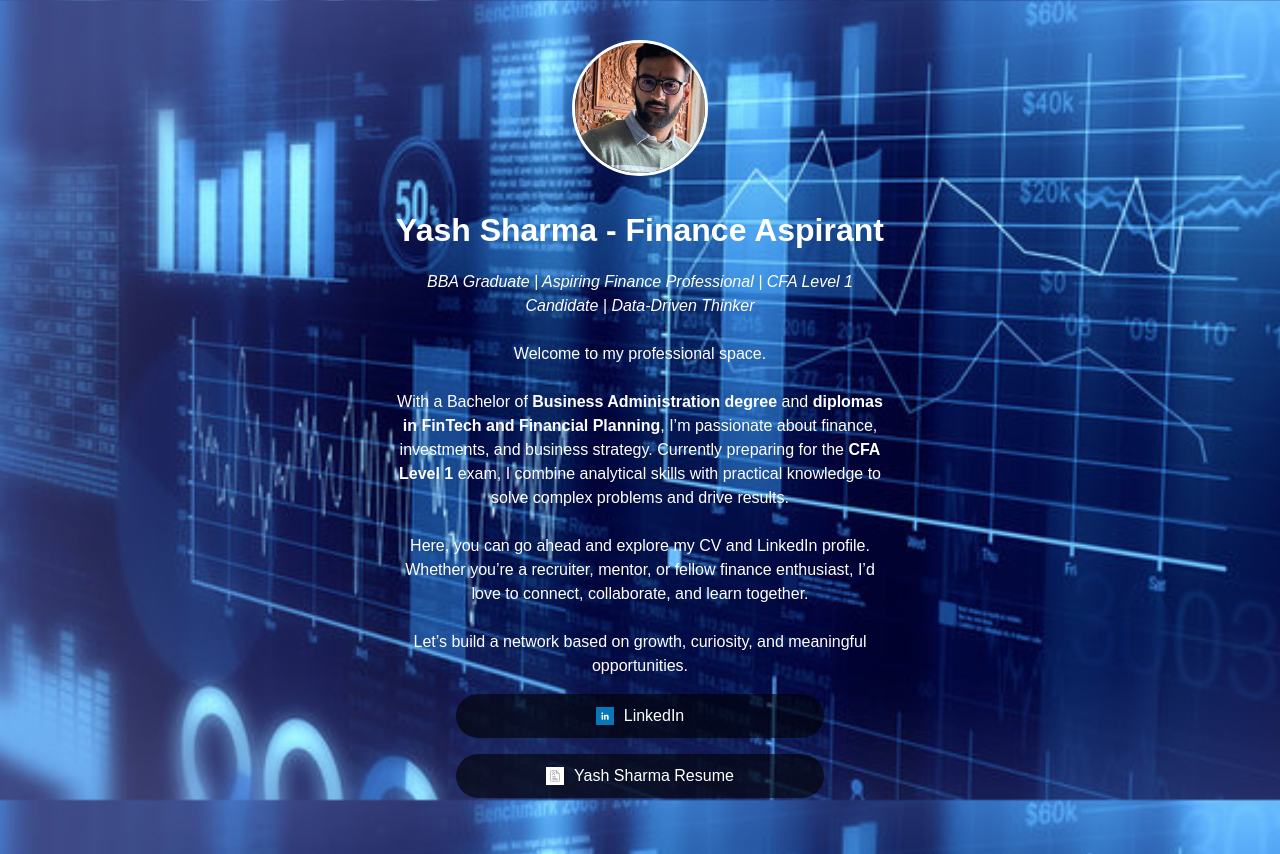
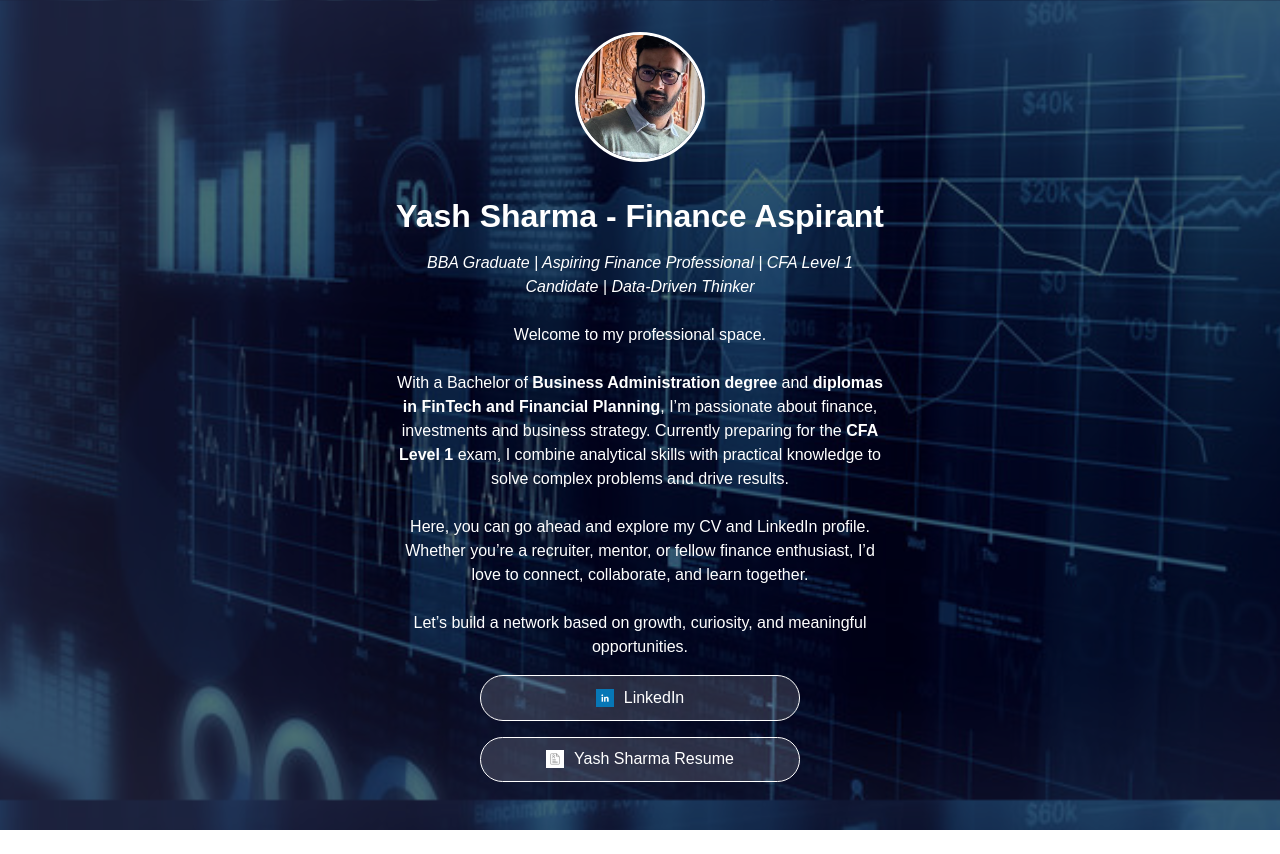
Before and after one commit to Khalibalimonkey/Yash-Portfolio, a plain HTML site: page index.html in a window 1280 px wide. After the commit the page ends 830 px from the top, so only its background shows below. Drawn offline with Linux system fonts and the light colour scheme.

Commit message:
Update index.html

```diff
--- a/index.html
+++ b/index.html
@@ -5,13 +5,44 @@
   <title>Yash Sharma - Finance Aspirant</title>
   <meta name="viewport" content="width=device-width, initial-scale=1.0">
   <style>
+    * {
+      margin: 0;
+      padding: 0;
+      box-sizing: border-box;
+    }
+
     body {
       font-family: Arial, sans-serif;
       text-align: center;
+      color: white;
+      min-height: 100vh;
+      background: url('Background.jpg') no-repeat center center fixed;
+      background-size: cover;
+      position: relative;
+    }
+
+    /* Dark overlay to make text pop */
+    body::before {
+      content: "";
+      position: absolute;
+      top: 0; left: 0; right: 0; bottom: 0;
+      background: rgba(0, 0, 0, 0.55); /* semi-transparent black */
+      z-index: 0;
+    }
+
+    .content {
+      position: relative;
+      z-index: 1;
       padding: 2rem;
-      background: url('background.jpg') no-repeat center center fixed;
-      background-size: cover;
-      color: white;
+    }
+
+    .profile-pic {
+      width: 130px;
+      height: 130px;
+      border-radius: 50%;
+      border: 3px solid white;
+      object-fit: cover;
+      margin-bottom: 1rem;
     }
 
     h1 {
@@ -26,19 +57,10 @@
       line-height: 1.5;
     }
 
-    .profile-pic {
-      width: 130px;
-      height: 130px;
-      border-radius: 50%;
-      border: 3px solid white;
-      object-fit: cover;
-      margin-bottom: 1rem;
-    }
-
     .button {
-      background-color: rgba(0, 0, 0, 0.6);
+      background-color: rgba(255, 255, 255, 0.15);
       color: white;
-      border: none;
+      border: 1px solid white;
       padding: 0.8rem 1.5rem;
       margin: 1rem auto;
       width: 80%;
@@ -55,7 +77,7 @@
     }
 
     .button:hover {
-      background-color: rgba(0, 0, 0, 0.8);
+      background-color: rgba(255, 255, 255, 0.3);
     }
 
     .button img {
@@ -88,7 +110,7 @@
 </head>
 <body>
 
-  <!-- 👇 Profile Picture -->
+  <div class="content">
     <img src="my photo.jpg" alt="Yash Sharma" class="profile-pic">
 
     <h1>Yash Sharma - Finance Aspirant</h1>
@@ -98,7 +120,7 @@
 
       Welcome to my professional space.<br><br>
 
-    With a Bachelor of <strong>Business Administration degree</strong> and <strong>diplomas in FinTech and Financial Planning</strong>, I’m passionate about finance, investments, and business strategy. Currently preparing for the <strong>CFA Level 1</strong> exam, I combine analytical skills with practical knowledge to solve complex problems and drive results.<br><br>
+      With a Bachelor of <strong>Business Administration degree</strong> and <strong>diplomas in FinTech and Financial Planning</strong>, I’m passionate about finance, investments and business strategy. Currently preparing for the <strong>CFA Level 1</strong> exam, I combine analytical skills with practical knowledge to solve complex problems and drive results.<br><br>
 
       Here, you can go ahead and explore my CV and LinkedIn profile. Whether you’re a recruiter, mentor, or fellow finance enthusiast, I’d love to connect, collaborate, and learn together.<br><br>
 
@@ -112,6 +134,7 @@
     <a class="button" href="Yash_Sharma_Resume.pdf" target="_blank">
       <img src="Resume-logo.jpg" alt="Resume Icon"> Yash Sharma Resume
     </a>
+  </div>
 
 </body>
 </html>
```
Lines whose indentation alone changed are shown as unchanged.
